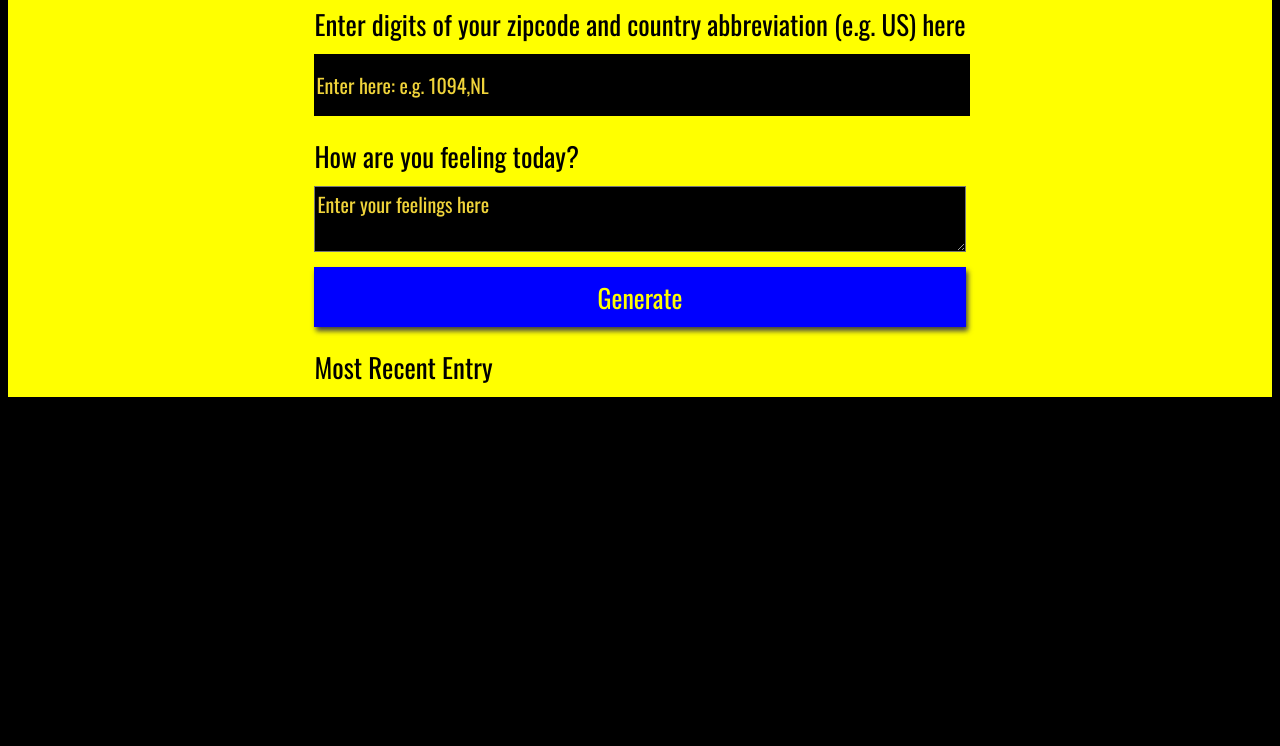
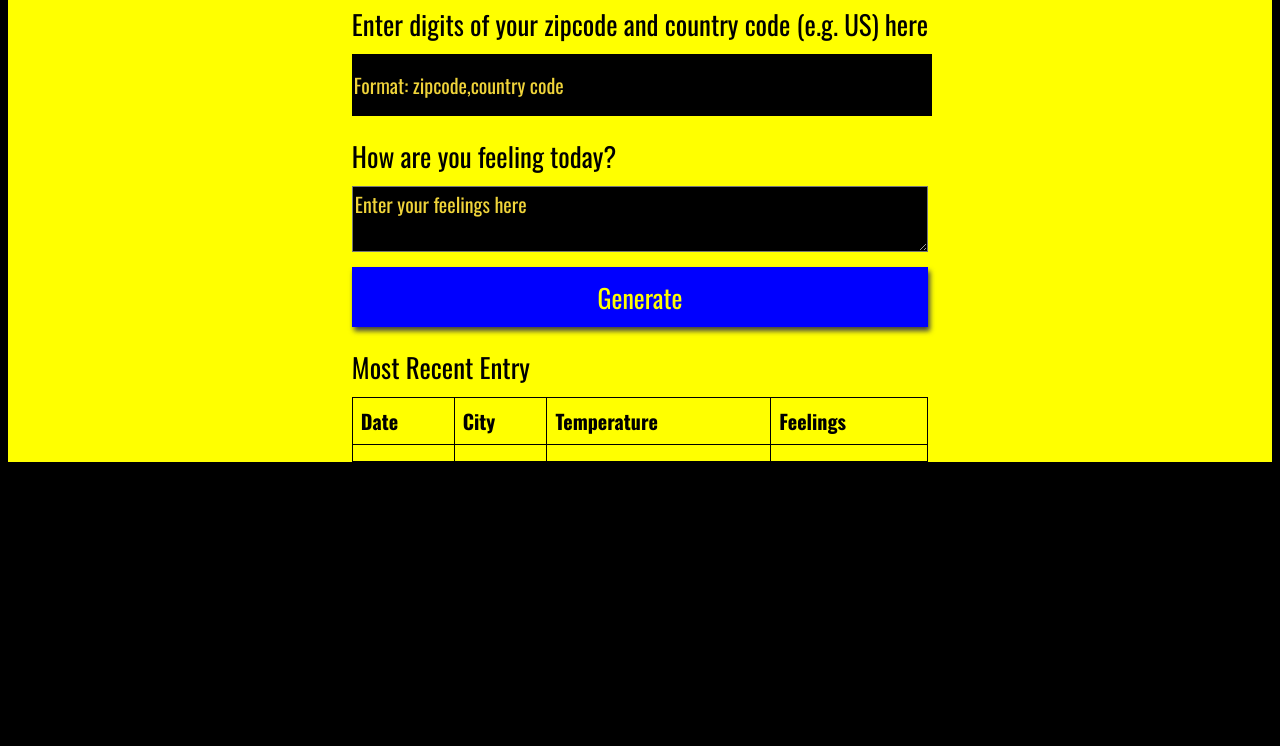
Before and after one commit to MatthiesHaentjens/weather-journal-app, a plain HTML site: page website/index.html in a window 1280 px wide. Shown: the part 54-800 px from the top of the page. Drawn offline with nearby package versions, Linux system fonts and the light colour scheme; a web font is replaced by a local one.

Commit message:
added a table to hold the last entry

```diff
--- a/website/index.html
+++ b/website/index.html
@@ -17,8 +17,8 @@
       </div>
 
       <div class ="zip_entry">
-        <label for="zip">Enter digits of your zipcode and country abbreviation (e.g. US) here</label>
-        <input type="text" id="zip" placeholder="Enter here: e.g. 1094,NL">
+        <label for="zip">Enter digits of your zipcode and country code (e.g. US) here</label>
+        <input type="text" id="zip" placeholder="Format: zipcode,country code">
       </div>
 
       <div class ="feelings_entry">
@@ -29,12 +29,20 @@
 
       <div class ="entries">
         <div class = "title">Most Recent Entry</div>
-        <div id = "entryHolder">
-          <div id = "date"></div>
-          <div id = "location"></div>
-          <div id = "temp"></div>
-          <div id = "content"></div>
-        </div>
+        <table class = "entryHolder">
+          <tr>
+            <th>Date</th>
+            <th>City</th>
+            <th>Temperature</th>
+            <th>Feelings</th>
+          </tr>
+          <tr>
+            <td id = "date"></td>
+            <td id = "location"></td>
+            <td id = "temp"></td>
+            <td id = "content"></td>
+          </tr>
+        </table>
       </div>
 
     </div>
--- a/website/style.css
+++ b/website/style.css
@@ -29,8 +29,9 @@ body{
   margin-top: 15px;
 }
 
-#entryHolder{
-
+.entryHolder{
+  border-collapse: collapse;
+  width: 100%;
 }
 
 #date{
@@ -113,3 +114,9 @@ button:focus {
     font-family: 'Oswald', sans-serif;
 
 }
+
+td, th {
+  border: 1px solid black;
+  text-align: left;
+  padding: 8px;
+}
```
